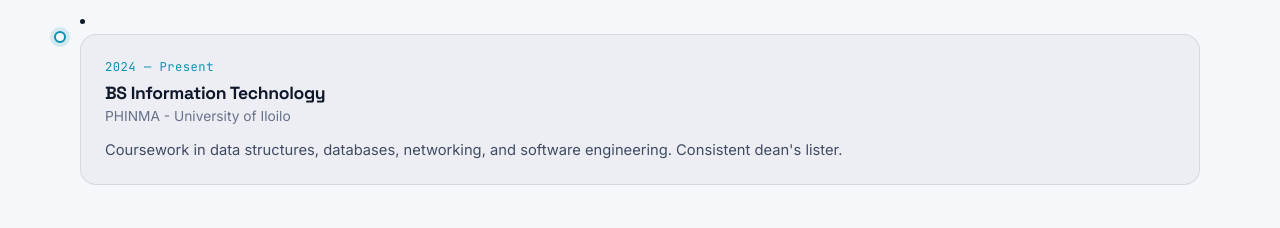
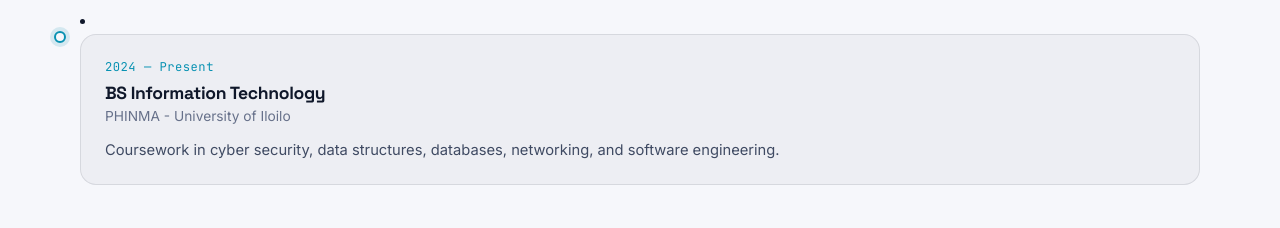
Before and after one commit to Jem4y/portfolio, a plain HTML site: page index.html in a window 1280 px wide. Shown: the part 3040-3268 px from the top of the page. Drawn offline with Linux system fonts and the light colour scheme.

Commit message:
update resume

```diff
--- a/index.html
+++ b/index.html
@@ -238,7 +238,7 @@
             <p class="timeline-when">2024 — Present</p>
             <h3>BS Information Technology</h3>
             <p class="timeline-where">PHINMA - University of Iloilo</p>
-            <p>Coursework in data structures, databases, networking, and software engineering. Consistent dean's lister.</p>
+            <p>Coursework in cyber security, data structures, databases, networking, and software engineering.</p>
           </div>
         </li>
       </ol>
```
Also changed, not shown: 1 other file.
